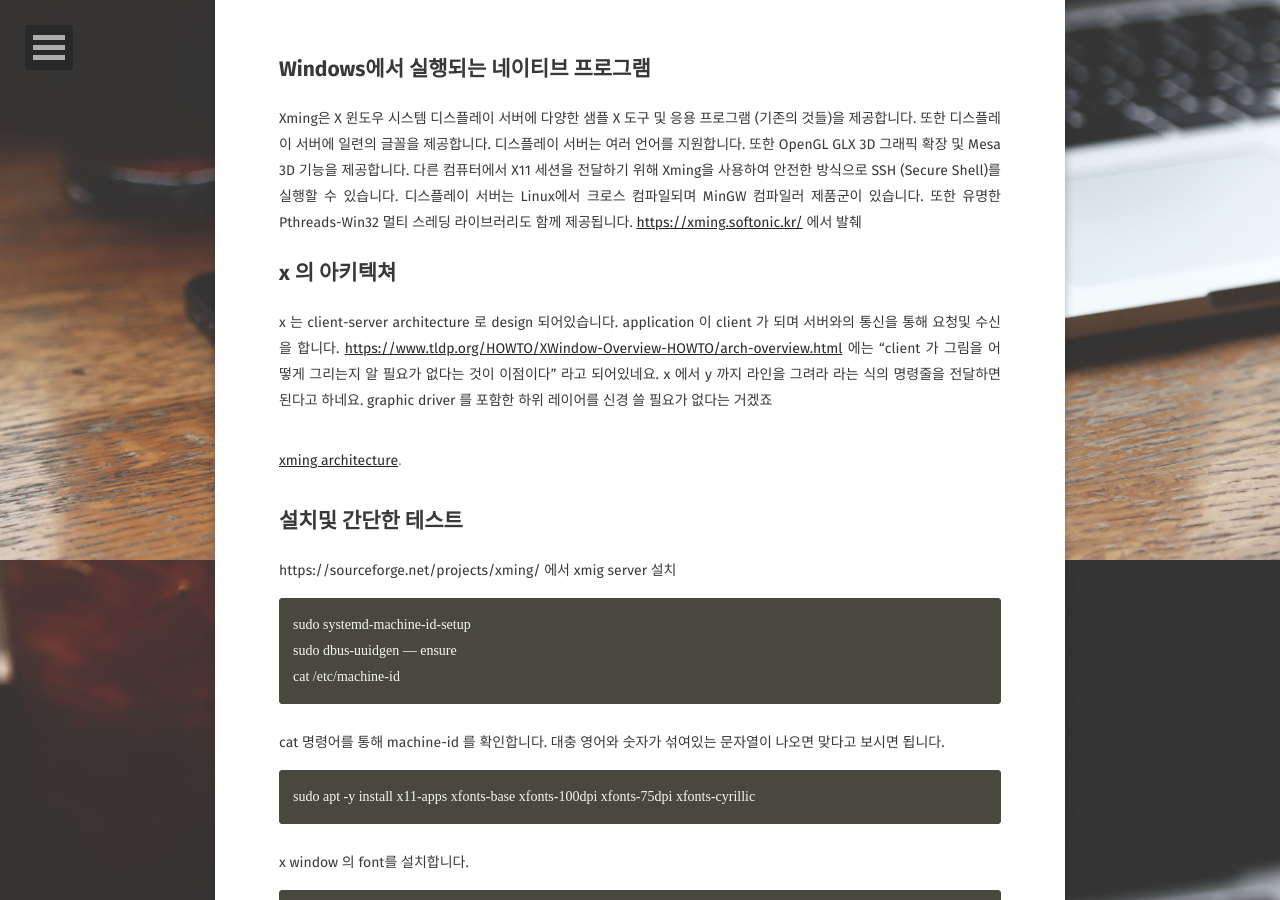
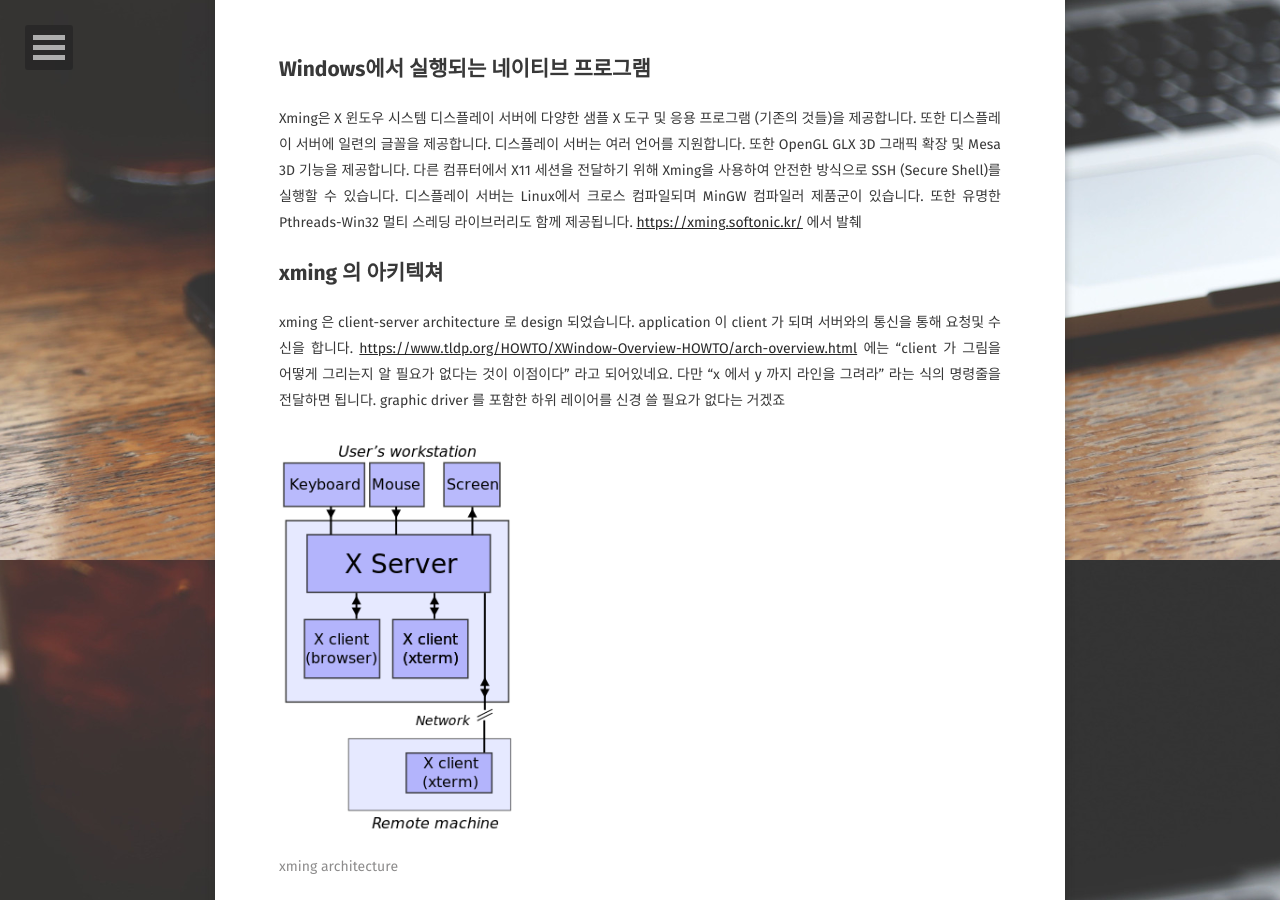
Before and after one commit to likewind7/likewind7.github.io, a Jekyll site: the page built from _posts/windows/2020-08-22-x-server-xming.md, in a window 1280 px wide and 900 px high, scrolled down 340 px. Built offline with Jekyll 4.4.1, drawn with Linux system fonts in a browser that asks for light colours; some web fonts are replaced; comment, search, counter and statistics services are not loaded.

Commit message:
fixed xming server post

```diff
--- a/_posts/windows/2020-08-22-x-server-xming.md
+++ b/_posts/windows/2020-08-22-x-server-xming.md
@@ -14,13 +14,14 @@
 <https://xming.softonic.kr/> 에서 발췌
 
 
-##  x 의 아키텍쳐
-x 는 client-server architecture 로 design 되어있습니다. application 이 client 가 되며 서버와의 통신을 통해 요청및 수신을 합니다. <https://www.tldp.org/HOWTO/XWindow-Overview-HOWTO/arch-overview.html> 에는 "client 가 그림을 어떻게 그리는지 알 필요가 없다는 것이 이점이다" 라고 되어있네요. x 에서 y 까지 라인을 그려라 라는 식의 명령줄을 전달하면 된다고 하네요. graphic driver 를 포함한 하위 레이어를 신경 쓸 필요가 없다는 거겠죠
+##  xming 의 아키텍쳐
+xming 은 client-server architecture 로 design 되었습니다. application 이 client 가 되며 서버와의 통신을 통해 요청및 수신을 합니다. <https://www.tldp.org/HOWTO/XWindow-Overview-HOWTO/arch-overview.html> 에는 "client 가 그림을 어떻게 그리는지 알 필요가 없다는 것이 이점이다" 라고 되어있네요. 다만 "x 에서 y 까지 라인을 그려라" 라는 식의 명령줄을 전달하면 됩니다. graphic driver 를 포함한 하위 레이어를 신경 쓸 필요가 없다는 거겠죠
 
-<figure>
-	<a href="https://likewind7.github.io/image/x_client_server_arch.png"></a>
-	<figcaption><a href="https://likewind7.github.io/image/x_client_server_arch.png" title="xming architecture">xming architecture</a>.</figcaption>
-</figure>
+{% capture images %}
+	https://likewind7.github.io/image/x_client_server_arch.png
+{% endcapture %}
+{% include gallery images=images caption="xming architecture" cols=3 %}
+
 
 ## 설치및 간단한 테스트
 https://sourceforge.net/projects/xming/ 에서 xmig server 설치
```
